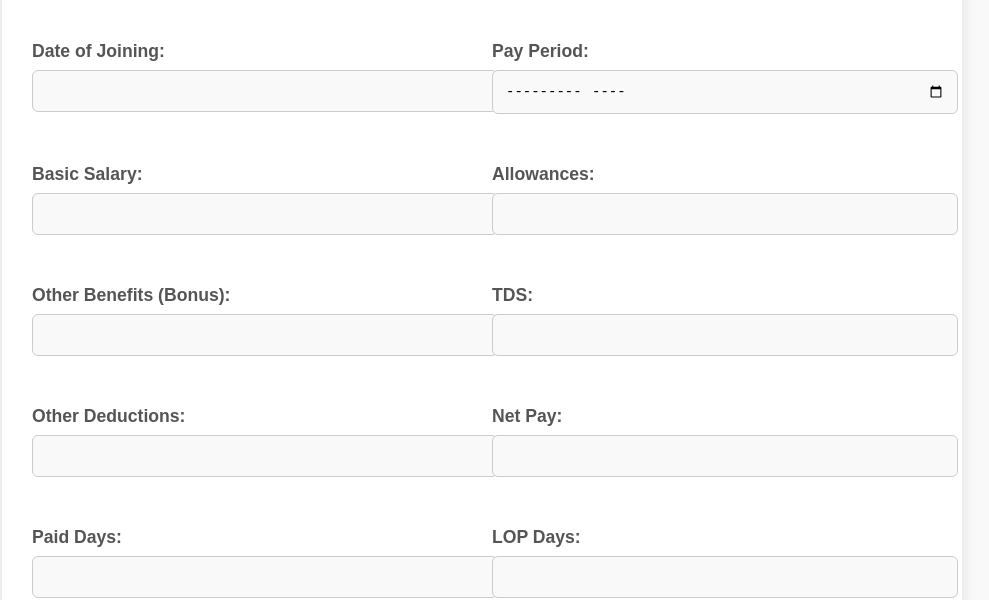
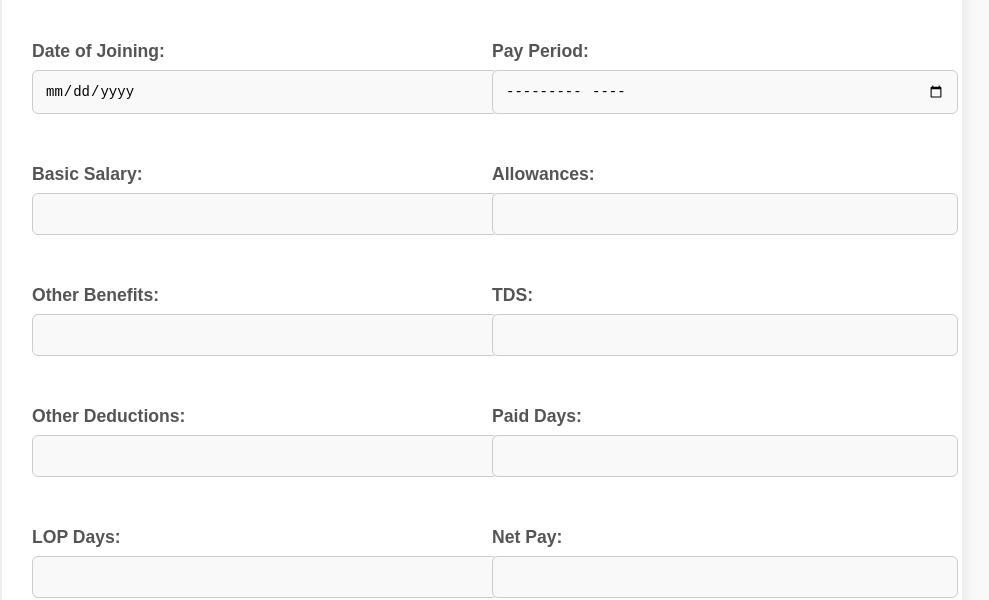
Before and after one commit to tanmaycodess/EmsSoftware, a React (Vite) app in the folder Frontend/New/: page /payslip in a window 1280 px wide. Shown: the part 212-812 px from the top of the page, without its empty margins (158-1147 px from the left). Built offline with nearby package versions, Linux system fonts and the light colour scheme; no server answers; sample sign-in values are in the browser's storage.

Commit message:
Update Payslip.jsx

```diff
--- a/Frontend/New/src/components/Payslip/Payslip.jsx
+++ b/Frontend/New/src/components/Payslip/Payslip.jsx
@@ -5,6 +5,7 @@ import 'jspdf-autotable';
 import './Payslip.css';
 import axios from 'axios';
 import Swal from 'sweetalert2';
+import { toWords } from 'number-to-words'; // Import the library
 
 function Payslip() {
     const navigate = useNavigate();
@@ -62,14 +63,6 @@ function Payslip() {
         const paidDays = parseFloat(data.paidDays) || 0;
         const lopDays = parseFloat(data.lopDays) || 0;
 
-        console.log('Basic Salary:', basicSalary);
-        console.log('Allowances:', allowances);
-        console.log('Other Benefits:', otherBenefits);
-        console.log('TDS:', tds);
-        console.log('Other Deductions:', otherDeductions);
-        console.log('Paid Days:', paidDays);
-        console.log('LOP Days:', lopDays);
-
         const grossEarnings = basicSalary + allowances + otherBenefits;
         const totalDeductions = tds + otherDeductions;
         const monthlySalary = basicSalary + allowances + otherBenefits;
@@ -79,11 +72,6 @@ function Payslip() {
         const lopDeduction = lopDays * dailySalary;
 
         const netPay = grossEarnings - totalDeductions - lopDeduction;
-
-        console.log('Gross Earnings:', grossEarnings);
-        console.log('Total Deductions:', totalDeductions);
-        console.log('LOP Deduction:', lopDeduction);
-        console.log('Net Pay:', netPay);
 
         // Update net pay in formData
         setFormData((prevData) => ({ ...prevData, netPay: netPay.toFixed(2) }));
@@ -135,12 +123,15 @@ function Payslip() {
             margin: { top: 10, left: 15, right: 15 }
         });
 
+        // Convert netPay to words
+        const netPayInWords = toWords(parseFloat(formData.netPay));
+
         // Net Payable
         doc.autoTable({
             startY: doc.lastAutoTable.finalY + 10,
             body: [
                 [`Net Pay`, `₹ ${formData.netPay}`],
-                [`Total Net Payable (Amount In Words)`, `${formData.netPay} only`],
+                [`Total Net Payable (Amount In Words)`, `${netPayInWords} rupees only`],
                 [`**Total Net Payable = Gross Earnings - Total Deductions - LOP Deduction`, ``]
             ],
             theme: 'plain',
@@ -216,18 +207,16 @@ function Payslip() {
                             type="text"
                             name="designation"
                             value={formData.designation}
-                            onChange={handleChange}
-                            disabled
+                            readOnly
                         />
                     </div>
                     <div className="form-group">
                         <label>Date of Joining:</label>
                         <input
-                            type="text"
+                            type="date"
                             name="dateOfJoining"
                             value={formData.dateOfJoining}
-                            onChange={handleChange}
-                            disabled
+                            readOnly
                         />
                     </div>
                     <div className="form-group">
@@ -237,7 +226,6 @@ function Payslip() {
                             name="payPeriod"
                             value={formData.payPeriod}
                             onChange={handleChange}
-                            required
                         />
                     </div>
                     <div className="form-group">
@@ -246,9 +234,7 @@ function Payslip() {
                             type="number"
                             name="basicSalary"
                             value={formData.basicSalary}
-                            onChange={handleChange}
-                            required
-                            disabled
+                            readOnly
                         />
                     </div>
                     <div className="form-group">
@@ -258,17 +244,15 @@ function Payslip() {
                             name="allowances"
                             value={formData.allowances}
                             onChange={handleChange}
-                            required
                         />
                     </div>
                     <div className="form-group">
-                        <label>Other Benefits (Bonus):</label>
+                        <label>Other Benefits:</label>
                         <input
                             type="number"
                             name="otherBenefits"
                             value={formData.otherBenefits}
                             onChange={handleChange}
-                            required
                         />
                     </div>
                     <div className="form-group">
@@ -278,7 +262,6 @@ function Payslip() {
                             name="tds"
                             value={formData.tds}
                             onChange={handleChange}
-                            required
                         />
                     </div>
                     <div className="form-group">
@@ -288,18 +271,6 @@ function Payslip() {
                             name="otherDeductions"
                             value={formData.otherDeductions}
                             onChange={handleChange}
-                            required
-                        />
-                    </div>
-                    <div className="form-group">
-                        <label>Net Pay:</label>
-                        <input
-                            type="number"
-                            name="netPay"
-                            value={formData.netPay}
-                            onChange={handleChange}
-                            required
-                            disabled
                         />
                     </div>
                     <div className="form-group">
@@ -309,7 +280,6 @@ function Payslip() {
                             name="paidDays"
                             value={formData.paidDays}
                             onChange={handleChange}
-                            required
                         />
                     </div>
                     <div className="form-group">
@@ -319,10 +289,22 @@ function Payslip() {
                             name="lopDays"
                             value={formData.lopDays}
                             onChange={handleChange}
-                            required
                         />
                     </div>
-                    <button type="button" className="generate-button" onClick={generatePDF}>
+                    <div className="form-group">
+                        <label>Net Pay:</label>
+                        <input
+                            type="number"
+                            name="netPay"
+                            value={formData.netPay}
+                            readOnly
+                        />
+                    </div>
+                    <button
+                        type="button"
+                        className="generate-button"
+                        onClick={generatePDF}
+                    >
                         Generate Payslip
                     </button>
                 </form>
```
